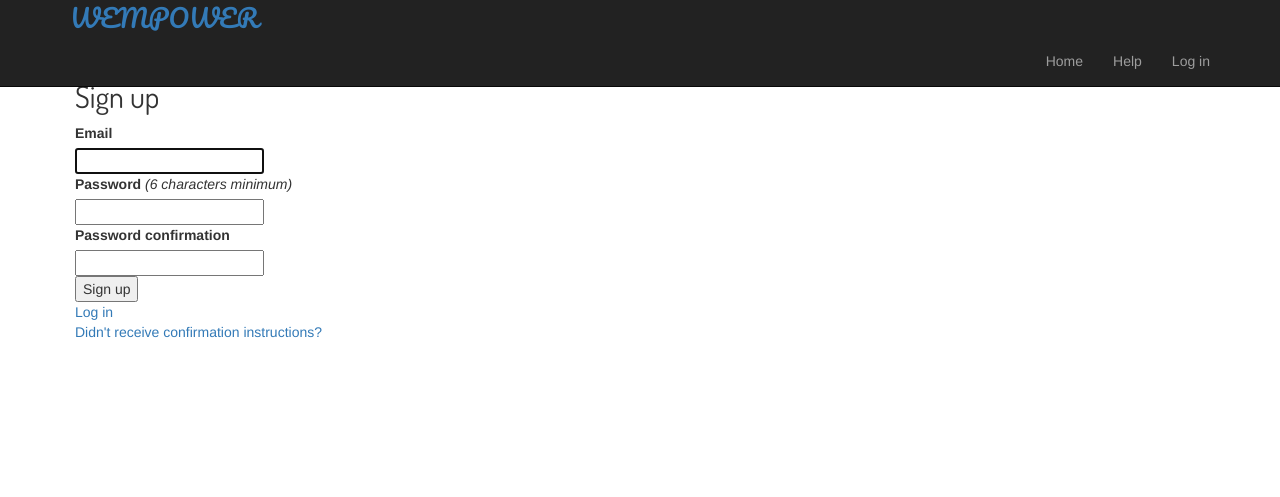
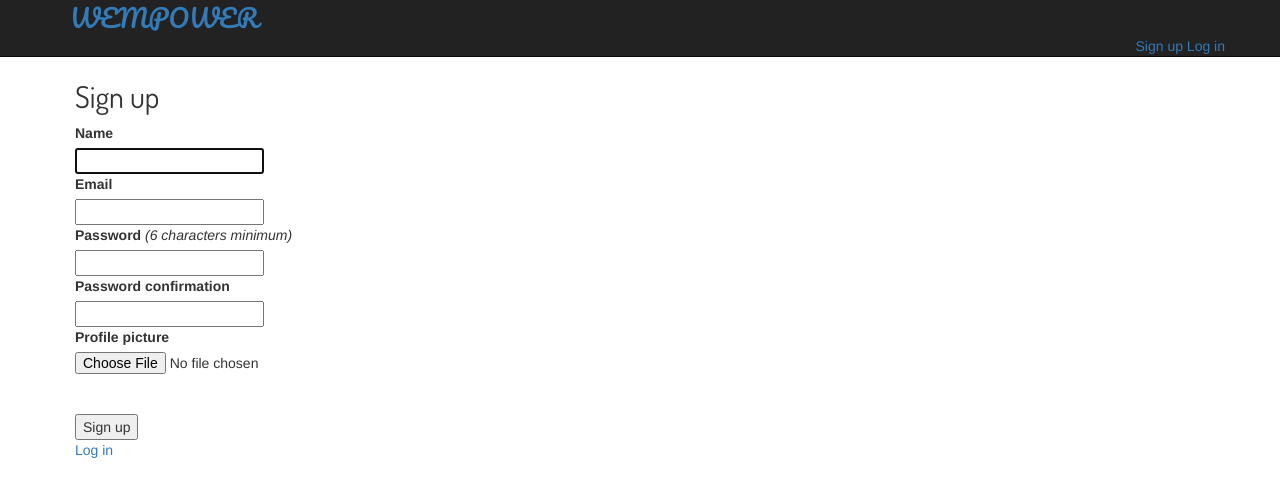
Before and after one commit to samreenmalla/College-project, a Rails app: the page made by app/views/devise/registrations/new.html.erb in a window 1280 px wide. Shown: the top 497 px of the page. Run offline with Rails 7, Linux system fonts and the light colour scheme; style sheets or scripts are compiled from the project's sources; some libraries are stand-ins or nearby versions; some web fonts are replaced.

Commit message:
devise fully implemented

```diff
--- a/app/controllers/posts_controller.rb
+++ b/app/controllers/posts_controller.rb
@@ -1,2 +1,5 @@
 class PostsController < ApplicationController
+
+    def index
+    end
 end
--- a/app/models/user.rb
+++ b/app/models/user.rb
@@ -2,6 +2,6 @@ class User < ApplicationRecord
   # Include default devise modules. Others available are:
   # :confirmable, :lockable, :timeoutable and :omniauthable
   devise :database_authenticatable, :registerable,
-         :recoverable, :rememberable, :trackable, :validatable, :confirmable
+         :recoverable, :rememberable, :trackable, :validatable
   mount_uploader :photo, PhotoUploader
 end
--- a/app/views/devise/registrations/new.html.erb
+++ b/app/views/devise/registrations/new.html.erb
@@ -4,8 +4,13 @@
   <%= devise_error_messages! %>
 
   <div class="field">
+    <%= f.label :name %><br />
+    <%= f.text_field :name, autofocus: true %>
+  </div>
+
+  <div class="field">
     <%= f.label :email %><br />
-    <%= f.email_field :email, autofocus: true, autocomplete: "email" %>
+    <%= f.email_field :email, autocomplete: "email" %>
   </div>
 
   <div class="field">
@@ -21,6 +26,11 @@
     <%= f.password_field :password_confirmation, autocomplete: "off" %>
   </div>
 
+  <div class="field">
+    <%= f.label 'Profile picture'%><br />
+    <%= f.file_field :photo %>
+  </div>
+  <br /> <br />
   <div class="actions">
     <%= f.submit "Sign up" %>
   </div>
--- a/app/views/layouts/application.html.erb
+++ b/app/views/layouts/application.html.erb
@@ -19,10 +19,14 @@
         <%= link_to "WEMPOWER", '#', id: "logo" %>
         <nav>
           <ul class="nav navbar-nav navbar-right">
-            <li><%= link_to "Home",   '#' %></li>
-            <li><%= link_to "Help",   '#' %></li>
-            <li><%= link_to "Log in", '#' %></li>
-          </ul>
+            <% if user_signed_in? %>
+              <%= link_to 'Edit Settings', edit_user_registration_path %>
+              <%= link_to 'Log out', destroy_user_session_path, method: :delete %>
+            <% else %>
+              <%= link_to 'Sign up', new_user_registration_path %>
+              <%= link_to 'Log in', new_user_session_path %>
+            <% end %>
+           </ul>
         </nav>
       </div>
     </header>
@@ -30,3 +34,9 @@
     <%= yield %>
   </body>
 </html>
+            <%# put this in the end of the home page %>
+
+           <%# <li><%= link_to "Home",   '#' </li> %>
+           <%#  <li><%= link_to "Help",   '#' </li>  %>
+          <%# <li><%= link_to "Log in", '#'</li> %>
+          <%#</ul> %>
--- /dev/null
+++ b/app/views/posts/index.html.erb
@@ -0,0 +1 @@
+<h1> hello Wempower </h1>
--- a/config/routes.rb
+++ b/config/routes.rb
@@ -4,5 +4,5 @@ Rails.application.routes.draw do
   get 'static_pages/help'
   get 'static_pages/about'
   get 'sessions/new'
-  root 'static_pages#home'
+  root 'posts#index'
 end
--- a/db/migrate/20180606080043_devise_create_users.rb
+++ b/db/migrate/20180606080043_devise_create_users.rb
@@ -23,9 +23,9 @@ class DeviseCreateUsers < ActiveRecord::Migration[5.2]
 
       ## Confirmable
       # t.string   :confirmation_token
-      # t.datetime :confirmed_at
-      # t.datetime :confirmation_sent_at
-      # t.string   :unconfirmed_email # Only if using reconfirmable
+      #t.datetime :confirmed_at
+      #t.datetime :confirmation_sent_at
+      #t.string   :unconfirmed_email # Only if using reconfirmable
 
       ## Lockable
       # t.integer  :failed_attempts, default: 0, null: false # Only if lock strategy is :failed_attempts
```
Also changed, not shown: app/views/devise/registrations/edit.html.erb (+12 -1 lines).
